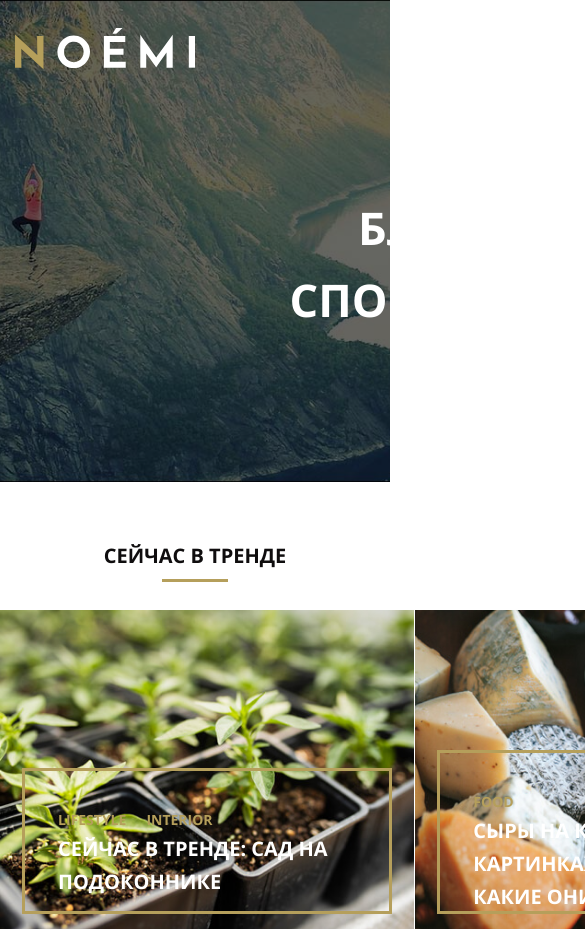
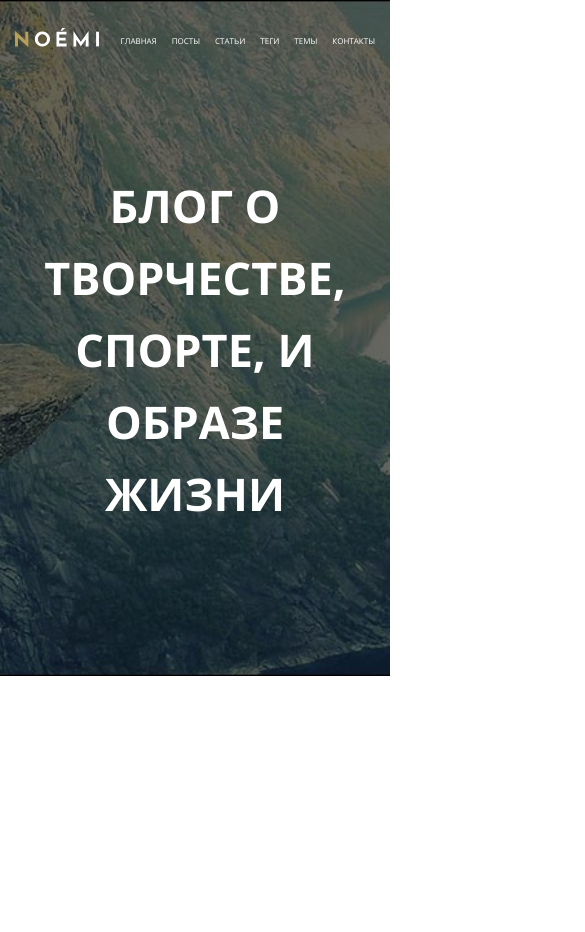
Before and after one commit to SVD1977/MQ-diploma, a plain HTML site: page index.html in a window 390 px wide. Shown: the top 932 px of the page, 585 px wide, since content can reach past the window. After the commit the page ends 844 px from the top, so only its background shows below. Drawn offline with Linux system fonts and the light colour scheme.

Commit message:
responsive header completed

```diff
--- a/css/style.css
+++ b/css/style.css
@@ -54,7 +54,7 @@
 
 .container {
     margin: 0 auto;
-    width: 75rem;
+    max-width: 75rem;
     padding: 28px 15px 146px;
 }
 
@@ -66,18 +66,27 @@
 
 .logo__img {
     width: 11.25rem;
+    @media (max-width: 800px) {
+        width: 5.25rem;
+    }
 }
 
 .menu {
     font-size: 0.8125rem;
     font-weight: 400;
+    @media (max-width: 800px) {
+        font-size: 0.6rem;
+    }
+    @media (max-width: 400px) {
+        font-size: 0.5rem;
+    }
 }
 
 .menu__list {
     display: flex;
     justify-content: space-between;
-    width: 30rem;
     text-transform: uppercase;
+    gap: 15px;
 }
 
 .nav__menu__link {
@@ -95,6 +104,9 @@
     text-align: center;
     color: #ffffff;
     text-transform: uppercase;
+    @media (max-width: 800px) {
+        width: fit-content;
+    }
 }
 
 .title {
--- a/index.html
+++ b/index.html
@@ -11,6 +11,7 @@
 
 <body>
     <header class="header">
+            <div class="headerWrapper">
                 <div class="container">
                     <nav class="nav">
                         <div class="logo__img">
@@ -33,9 +34,11 @@
                         <h1 class="title">блог о творчестве, спорте, и образе жизни</h1>
                     </div>
                 </div>
+            </div>
+
     </header>
 
-    <section class="trend">
+    <!-- <section class="trend">
         <div class="trends">
             <h2 class="trends__title">сейчас в тренде</h2>
         </div>
@@ -534,7 +537,7 @@
                 </form>
             </div>
         </div>
-    </div>
+    </div> -->
 </body>
 
 </html>
```
Lines whose indentation alone changed are shown as unchanged.
